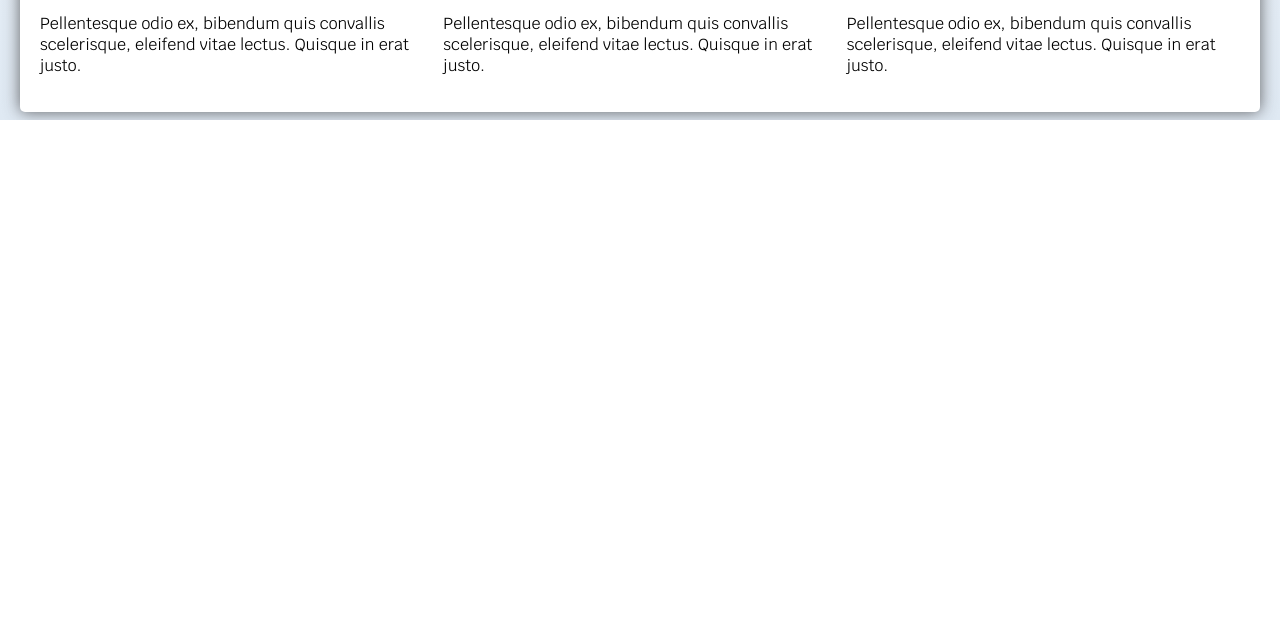
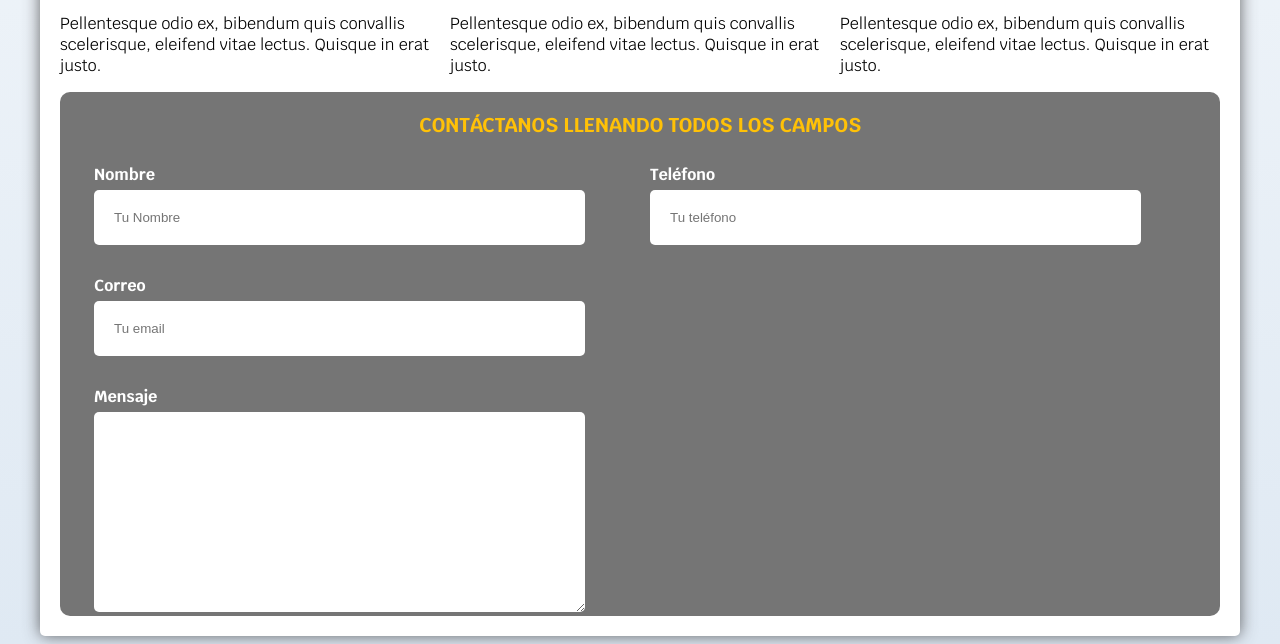
Before and after one commit to nberpin/damportfolio, a plain HTML site: page index.html in a window 1280 px wide. Shown: the part 921-1565 px from the top of the page. Before the commit the page ends 1041 px from the top, so only its background shows below. Drawn offline with Linux system fonts and the light colour scheme.

Commit message:
formulario configurado

```diff
--- a/css/styles.css
+++ b/css/styles.css
@@ -8,7 +8,21 @@
 }
 html {
     font-size: 62.5%;
+    box-sizing: border-box;
+    scroll-snap-type: y mandatory;
+
 }
+
+/** Scroll snap **/
+.servicios,
+.navegacion-principal,
+.formulario {
+    scroll-snap-align: center;
+    scroll-snap-stop: y mandatory;
+}
+ *,*:before, *:after{
+    box-sizing: inherit;
+ }
 
 body{
     font-size: 16px;  /* 1 rem =10px*/
@@ -139,3 +153,57 @@ body{
     justify-content: center;
     align-items: center;
 }
+/* Estilos del formulario */
+.formulario{
+    background-color: var(--gris);
+    width: min (60rem, 100%);
+    margin: 0 auto;
+    padding: 2rem;
+    border-radius:1rem;
+
+}
+
+.formulario fieldset{
+    border:none;
+}
+.formulario legend{
+    text-align: center;
+    font-size: 2rem;
+    text-transform: uppercase;
+    font-weight: 700;
+    margin-bottom: 2rem;
+    color: var(--primario);
+}
+
+@media (min-width: 768px){
+    .contenedor-campos{
+        display:grid;
+        grid-template-columns: 50% 50%;
+        grid-template-rows: auto auto 20rem;
+        gap: 1rem;
+    }
+    .campo:nth-child(3),
+    .campo:nth-child(4) {
+        grid-column: 1 / 2;
+    }
+
+}
+.campo{
+    margin-bottom: 2rem;
+}
+.campo textarea{
+    height: 20rem;
+}
+
+.campo label {
+    display:block;
+    font-weight: 700;
+    color:var(--blanco);
+    margin-bottom: 0.5rem;
+}
+.input-text {
+    width:90%;
+    border:none;
+    padding:2rem;
+    border-radius: 0.5rem;
+}
--- a/index.html
+++ b/index.html
@@ -21,7 +21,7 @@
             <a href="#">Inicio</a>
             <a href="#">Sobre Mí</a>
             <a href="#">Clientes</a>
-            <a href="#">Contacto</a>
+            <a href="#formulario">Contacto</a>
 
         </nav>
 
@@ -100,8 +100,39 @@
                 <p>Pellentesque odio ex, bibendum quis convallis scelerisque, eleifend vitae lectus. Quisque in erat justo.</p>
 
             </section>
-        </div>
 
+        </div> <!--cierre servicios-->
+        <section>
+            <form id="formulario" class="formulario">
+                <fieldset>
+                    <legend>Contáctanos llenando todos los campos</legend>
+                    <div class="contenedor-campos">
+                        <div class="campo">
+                            <label> Nombre</label>
+                            <input class="input-text" type="text" placeholder="Tu Nombre">
+
+                        </div>
+                        <div class="campo">
+                            <label> Teléfono</label>
+                            <input  class="input-text"type="tel" placeholder="Tu teléfono">
+
+                        </div>
+                        <div class="campo">
+                            <label> Correo</label>
+                            <input class="input-text" type="email" placeholder="Tu email">
+
+                        </div>
+
+                        <div class="campo">
+                            <label> Mensaje</label>
+                            <textarea  class="input-text"> </textarea>
+
+                        </div>
+
+                    </div>
+                </fieldset>
+            </form>
+        </section>
     </main>
 </body>
 </html>
```
